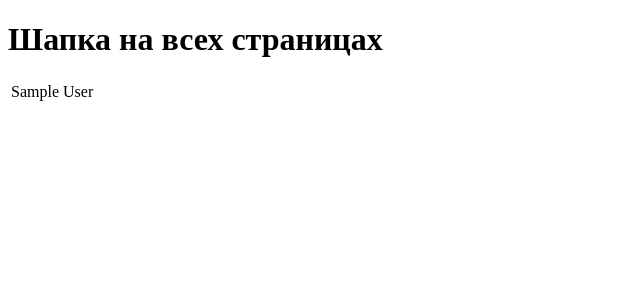
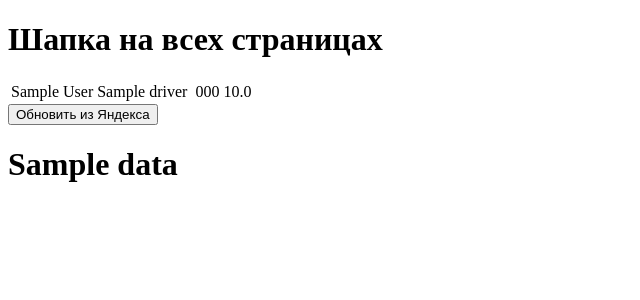
Before and after one commit to human122/pay-to-driver, a Django app: template website/templates/drivers_from_base.html in a window 1280 px wide. Shown: the top 300 px of the page, without its empty margins (0-640 px from the left). Run offline with Django 3.2, Linux system fonts and the light colour scheme; tables that the repository leaves empty hold one stand-in row (values such as "Sample post"); the template is opened without the code that fills it: values that come from a table or form of the project are taken from there, most other values are stand-ins (such as "Sample title", 1, 10 or a date in 2020).

Commit message:
drivers parsed to base and then parsed to html table from base

```diff
--- a/website/drivers/views.py
+++ b/website/drivers/views.py
@@ -8,7 +8,4 @@ def all_drivers_from_yandex(request):
 
 def all_drivers_from_base(request):
     drivers = Driver.objects.all()
-    # print(type(drivers))
-    # d = list(drivers)
-    return render(request, 'drivers_from_base.html', context={'drivers': drivers})
-    # HttpResponse(d)
+    return render(request, 'drivers_from_base.html', {'drivers': drivers})
--- a/website/templates/drivers_from_base.html
+++ b/website/templates/drivers_from_base.html
@@ -8,7 +8,15 @@
         <tr>
             <td>{{ driver.first_name }}</td>
             <td>{{ driver.last_name }}</td>
+            <td>{{ driver.middle_name }}<td>
+            <td>{{ driver.phone_number }} </td>
+            <td>{{ driver.balance }}</td>
         </tr>
     {% endfor %}
     </table>
+
+    <form action="" method="get">
+        <input type="submit" value="Обновить из Яндекса" name="update">
+    </form>
+    <h1>{{ data }}</h1>
 {% endblock %}
```
